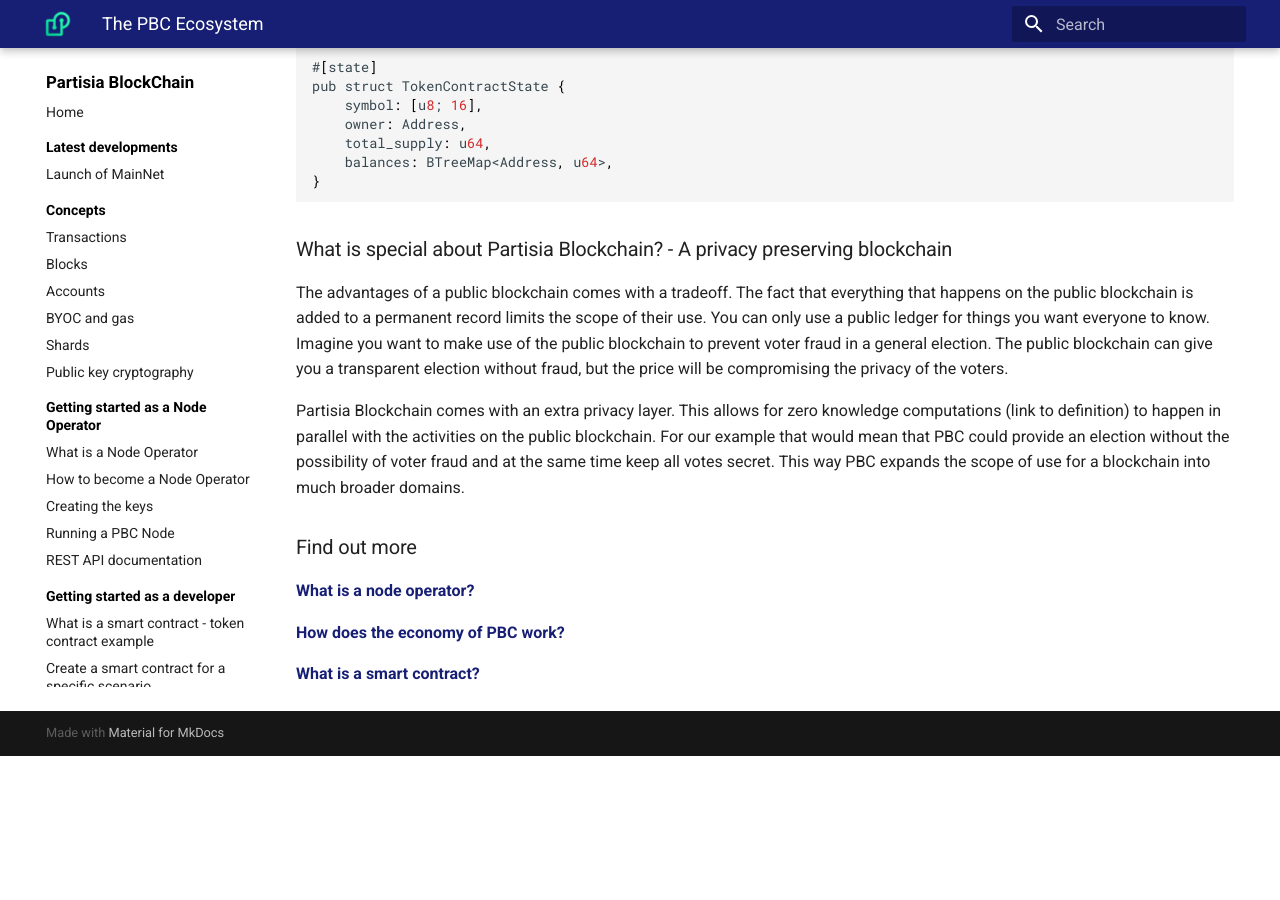
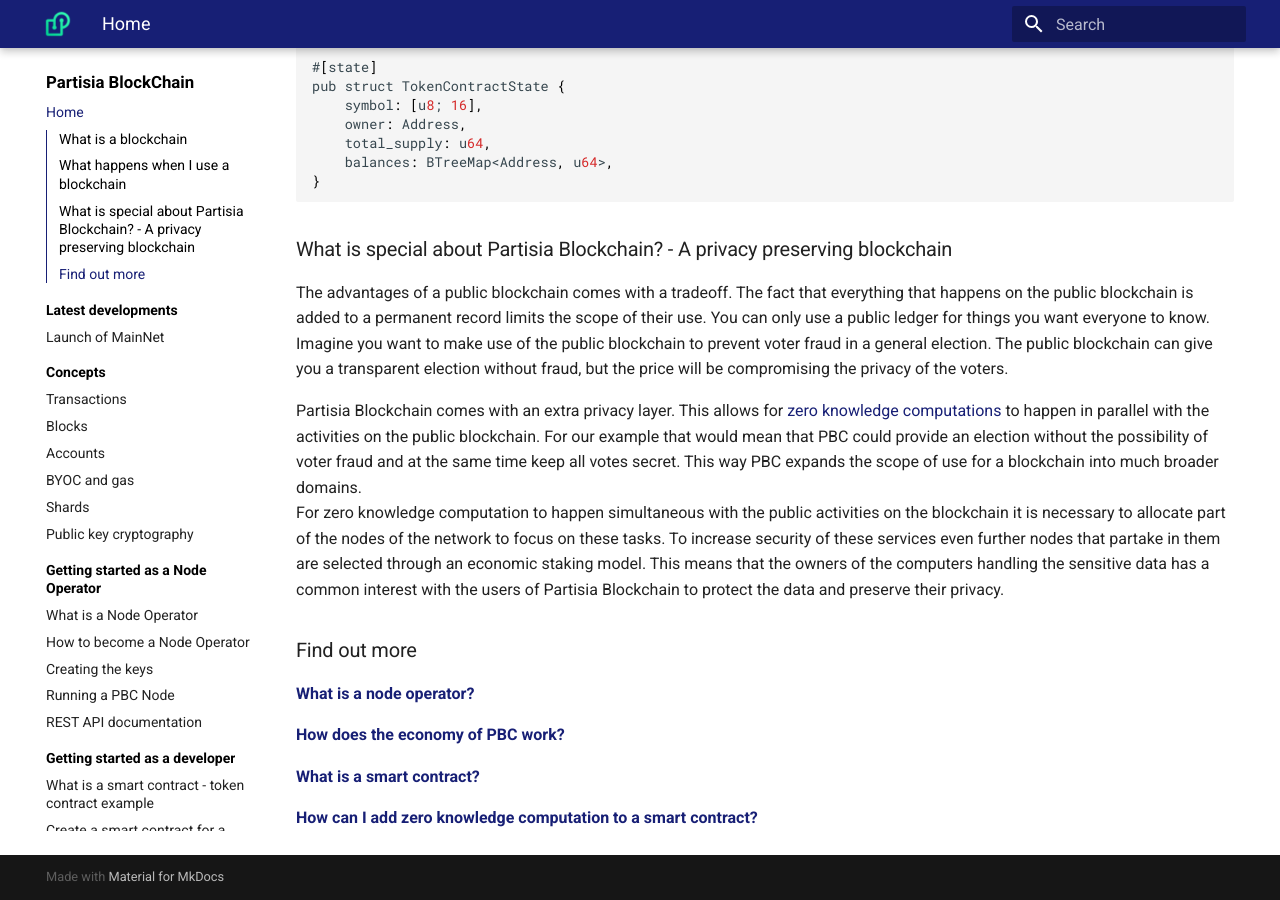
Before and after one commit to 0xSero/partisia-docs, an MkDocs documentation site: the page built from docs/newfront.md, in a window 1280 px wide and 900 px high, scrolled down 1986 px. Built offline with MkDocs 1.6.1 and Material for MkDocs 9.7.7, drawn with Linux system fonts in a browser that asks for light colours; a script that is not in the unit is left out; before the commit the page ends 2742 px from its top, so only the background shows below that; some of the changed text lies outside the part shown.

Commit message:
yml change and PBC speiclty defined

```diff
--- a/docs/newfront.md
+++ b/docs/newfront.md
@@ -15,7 +15,7 @@
 
 ![Diagram0](blockchain.jpg)
 
-A blockchain exists on a distributed network of computers, therefore it does not rely on a single point like a centralized database and this eliminates the problem of trusting the database. A breach of one point in a distributed database still leaves the majority of servers intact and consequently the control of the data remains in the network.
+A blockchain exists on a distributed network of computers called [nodes](whatisano.md), therefore it does not rely on a single point like a centralized database and this eliminates the problem of trusting the database. A breach of one point in a distributed database still leaves the majority of servers intact and consequently the control of the data remains in the network.
 
 ### What happens when I use a blockchain
 One very popular way in which users interact with the blockchain is to buy NFTs. In the illustrations below you can see how the user action affect the blockchain.
@@ -45,7 +45,8 @@
 
 The advantages of a public blockchain comes with a tradeoff. The fact that everything that happens on the public blockchain is added to a permanent record limits the scope of their use. You can only use a public ledger for things you want everyone to know. Imagine you want to make use of the public blockchain to prevent voter fraud in a general election. The public blockchain can give you a transparent election without fraud, but the price will be compromising the privacy of the voters.
 
-Partisia Blockchain comes with an extra privacy layer. This allows for zero knowledge computations (link to definition) to happen in parallel with the activities on the public blockchain. For our example that would mean that PBC could provide an election without the possibility of voter fraud and at the same time keep all votes secret. This way PBC expands the scope of use for a blockchain into much broader domains.
+Partisia Blockchain comes with an extra privacy layer. This allows for [zero knowledge computations](https://medium.com/partisia-blockchain/mpc-techniques-series-part-8-zero-knowledge-proofs-what-are-they-and-what-are-they-good-for-2f39ed0eab39) to happen in parallel with the activities on the public blockchain. For our example that would mean that PBC could provide an election without the possibility of voter fraud and at the same time keep all votes secret. This way PBC expands the scope of use for a blockchain into much broader domains.
+For zero knowledge computation to happen simultaneous with the public activities on the blockchain it is necessary to allocate part of the nodes of the network to focus on these tasks. To increase security of these services even further nodes that partake in them are selected through an economic staking model. This means that the owners of the computers handling the sensitive data has a common interest with the users of Partisia Blockchain to protect the data and preserve their privacy.
 
 ### Find out more
 
@@ -54,3 +55,5 @@
 [**How does the economy of PBC work?**](byoc.md)
 
 [**What is a smart contract?**](contract-development.md)
+
+[**How can I add zero knowledge computation to a smart contract?**](vickrey.md)
--- a/mkdocs.yml
+++ b/mkdocs.yml
@@ -1,6 +1,6 @@
 site_name: Partisia BlockChain
 nav:
-  - Home: index.md
+  - Home: newfront.md
   - Latest developments:
       Launch of MainNet: mainnet.md
   - Concepts:
```
Also changed, not shown: docs/vickrey.md (+1 -1 lines).
